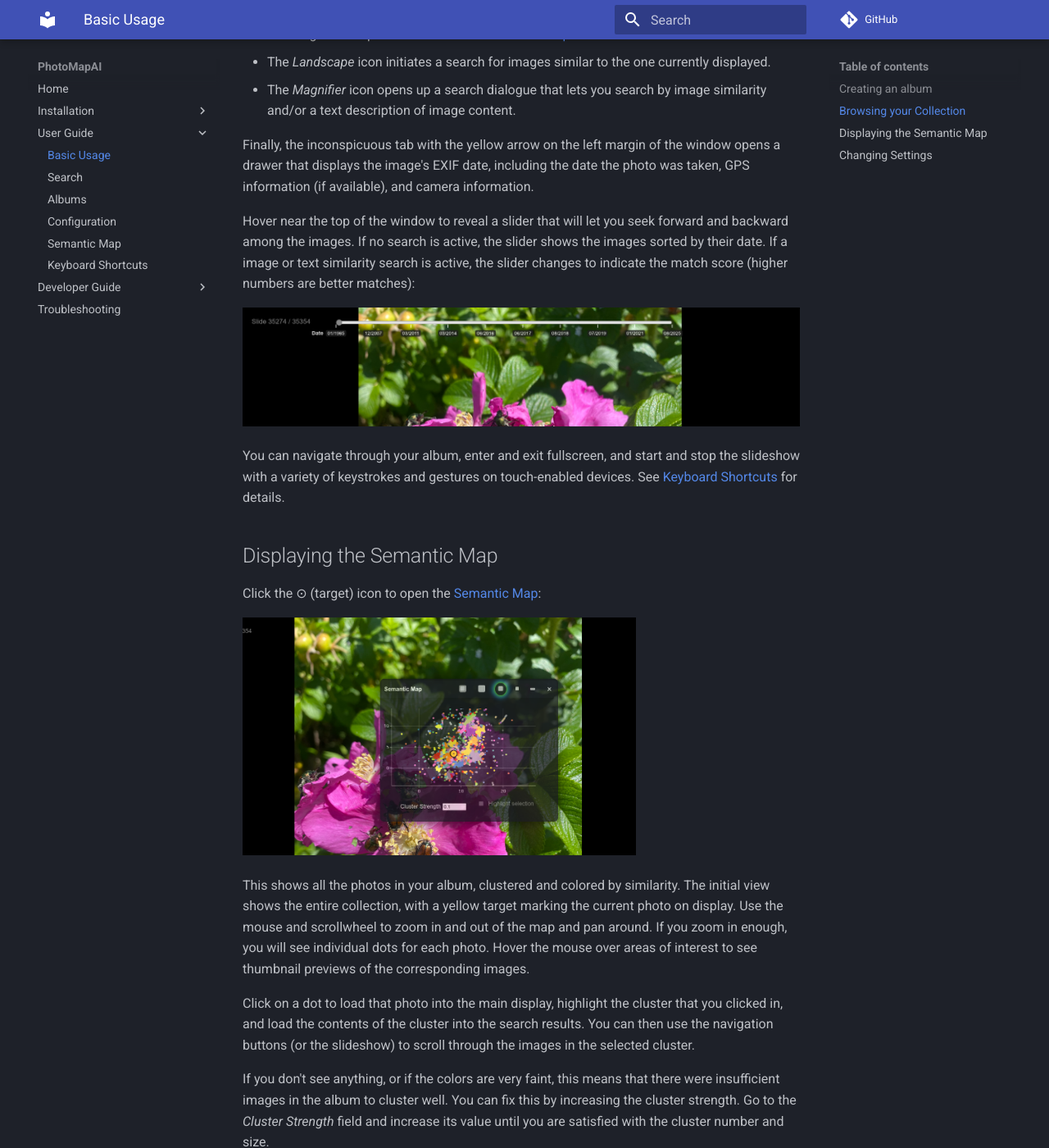
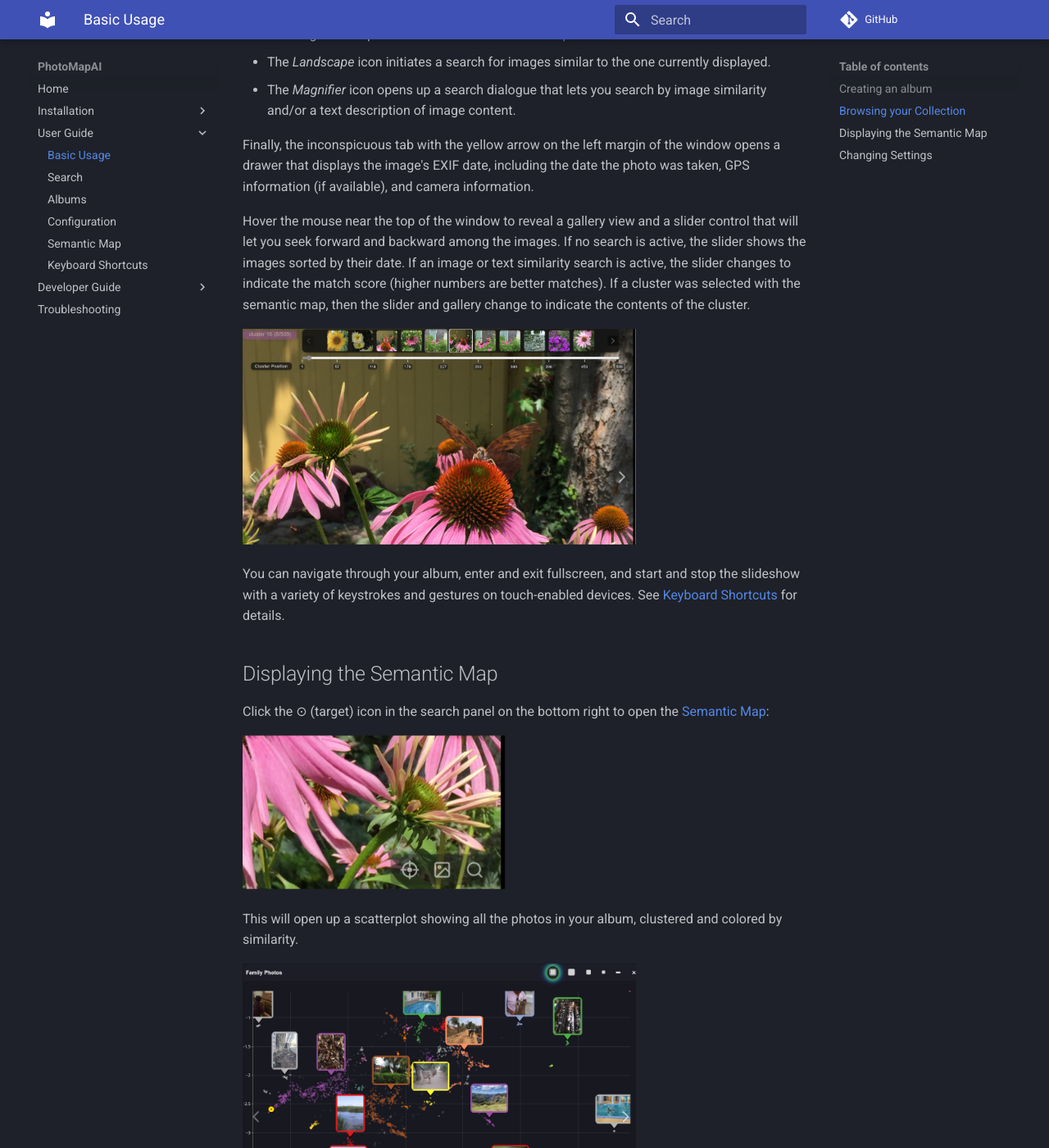
Before and after one commit to lstein/PhotoMapAI, an MkDocs documentation site: the page built from docs/user-guide/basic-usage.md, in a window 1280 px wide and 1400 px high, scrolled down 3067 px. Shown: the whole window at 82% size. Built offline with MkDocs 1.6.1 and Material for MkDocs 9.7.7, drawn with Linux system fonts in a browser that asks for light colours; comment, search, counter and statistics services are not loaded; some of the changed text lies outside the part shown.

Commit message:
update docs for landmarks and gallery

```diff
--- a/docs/user-guide/basic-usage.md
+++ b/docs/user-guide/basic-usage.md
@@ -50,19 +50,27 @@ Going from left to right:
 
 Finally, the inconspicuous tab with the yellow arrow on the left margin of the window opens a drawer that displays the image's EXIF date, including the date the photo was taken, GPS information (if available), and camera information.
 
-Hover near the top of the window to reveal a slider that will let you seek forward and backward among the images. If no search is active, the slider shows the images sorted by their date. If a image or text similarity search is active, the slider changes to indicate the match score (higher numbers are better matches):
+Hover the mouse near the top of the window to reveal a gallery view and a slider control that will let you seek forward and backward among the images. If no search is active, the slider shows the images sorted by their date. If an image or text similarity search is active, the slider changes to indicate the match score (higher numbers are better matches). If a cluster was selected with the semantic map, then the slider and gallery change to indicate the contents of the cluster.
 
-<img src="../../img/photomap_basic_usage_2.png" width="680" alt="Seek Slider" class="img-hover-zoom">
+<img src="../../img/photomap_basic_usage_2.png" width="480" alt="Seek Slider" class="img-hover-zoom">
 
 You can navigate through your album, enter and exit fullscreen, and start and stop the slideshow with a variety of keystrokes and gestures on touch-enabled devices. See [Keyboard Shortcuts](keyboard-shortcuts.md) for details.
 
 ## Displaying the Semantic Map
 
-Click the ⊙ (target) icon to open the [Semantic Map](semantic-map.md):
+Click the ⊙ (target) icon in the search panel on the bottom right to open the [Semantic Map](semantic-map.md):
+
+<div class="photomap-overlay-container">
+  <img src="../../img/photomap_basic_usage_3_base.png" style="width: 320px" class="photomap-base" alt="Base image">
+  <img src="../../img/photomap_basic_usage_3_overlay.png" style="width: 320px" class="photomap-overlay" alt="Overlay image">
+</div>
+
+This will open up a scatterplot showing all the photos in your album, clustered and colored by similarity.
+
 
 <img src="../../img/photomap_semantic_map_1.png" width="480" alt="Semantic Map" class="img-hover-zoom">
 
-This shows all the photos in your album, clustered and colored by similarity. The initial view shows the entire collection, with a yellow target marking the current photo on display. Use the mouse and scrollwheel to zoom in and out of the map and pan around. If you zoom in enough, you will see individual dots for each photo. Hover the mouse over areas of interest to see thumbnail previews of the corresponding images.
+The initial view shows the entire collection, with a yellow target (far left side of the screenshot) marking the current photo on display. Use the mouse and scrollwheel to zoom in and out of the map and pan around. If you zoom in enough, you will see individual dots for each photo. The largest clusters are labeled with landmark images shown in the screenshot above as map markers pointing to major clusters. Hover the mouse over areas of interest to see larger thumbnail previews of the corresponding images. You can control whether landmarks and/or hover thumbnails are displayed by selecting those options in the checkboxes at the bottom of the screen.
 
 Click on a dot to load that photo into the main display, highlight the cluster that you clicked in, and load the contents of the cluster into the search results. You can then use the navigation buttons (or the slideshow) to scroll through the images in the selected cluster.
 
@@ -71,6 +79,8 @@ If you don't see anything, or if the colors are very faint, this means that ther
 If you hover over the top of the map, additional navigation controls appear for zooming in and out, panning, resetting to the default scale, and downloading the map as a PNG image.
 
 <img src="../../img/photomap_semantic_map_2.png" width="480" alt="Semantic Map Nav Controls" class="img-hover-zoom">
+
+You can control the size and position of the semantic map. You can have it appear in fullscreen mode that covers the full size image display beneath it, or you can set it to be a semi-transparent window that floats on top of the full size image. See [Semantic Map](./semantic-map.md) for more details.
 
 ## Changing Settings
 
```
Also changed, not shown: other parts of docs/user-guide/basic-usage.md (+1 -1 lines), README.md (+1 -0 lines), docs/index.md (+1 -0 lines), docs/user-guide/semantic-map.md (+4 -2 lines), docs/img/photomap_basic_usage_2.png, docs/img/photomap_basic_usage_3.png (added), docs/img/photomap_basic_usage_3_base.png (added), docs/img/photomap_basic_usage_3_overlay.png (added), docs/img/photomap_semantic_map_1.png.
